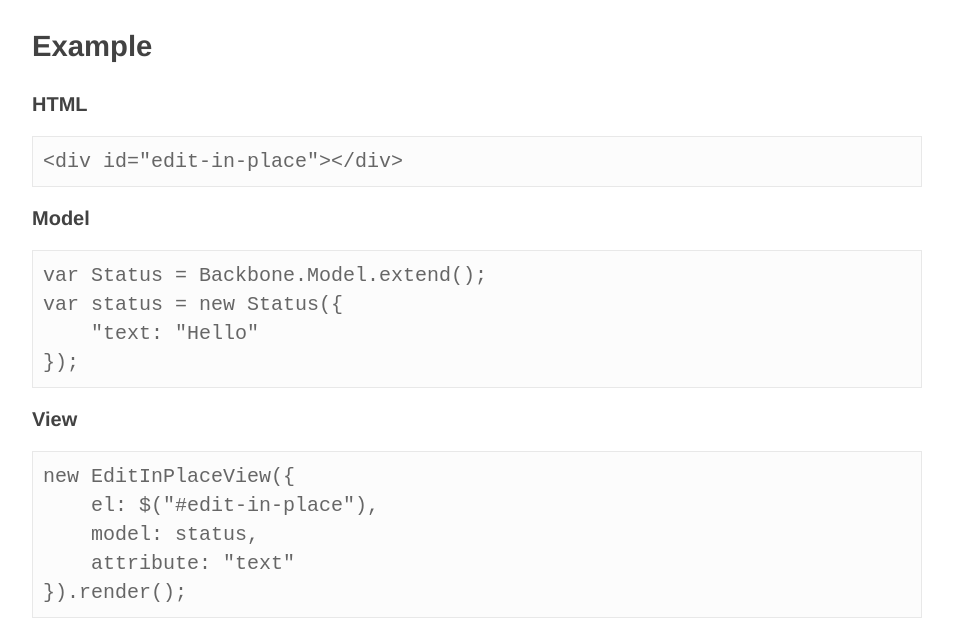
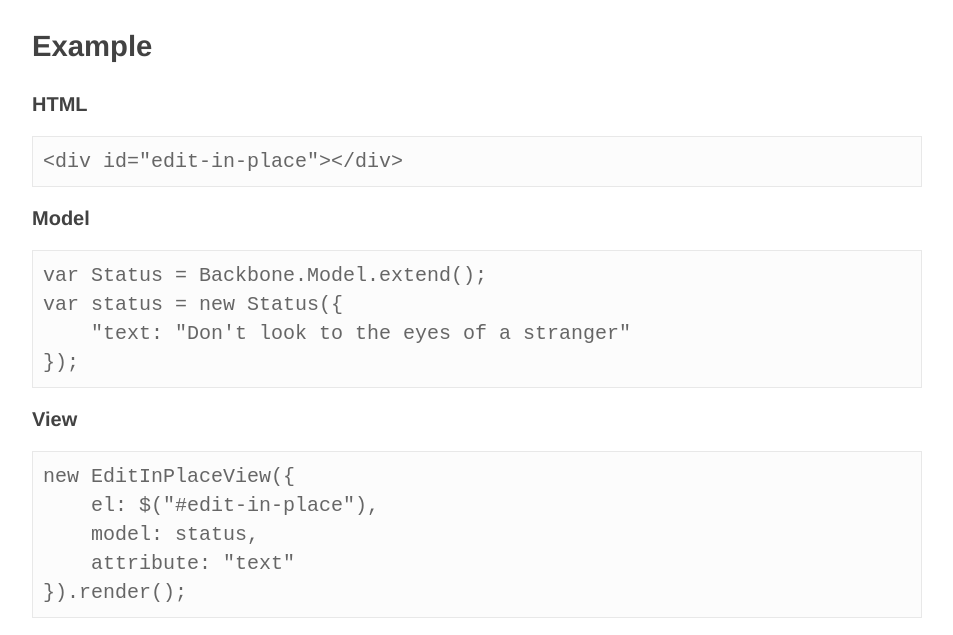
Before and after one commit to fatiherikli/backbone-editinplace, a plain HTML site: page index.html in a window 1280 px wide. Shown: the part 162-797 px from the top of the page, without its empty margins (163-1116 px from the left). Drawn offline with nearby package versions, Linux system fonts and the light colour scheme; a script that the page names is missing.

Commit message:
updated demo text

```diff
--- a/index.html
+++ b/index.html
@@ -137,7 +137,7 @@
     <h4>Model</h4>
     <pre>var Status = Backbone.Model.extend();
 var status = new Status({
-    "text: "Hello"
+    "text: "Don't look to the eyes of a stranger"
 });</pre>
     <h4>View</h4>
         <pre>
```
